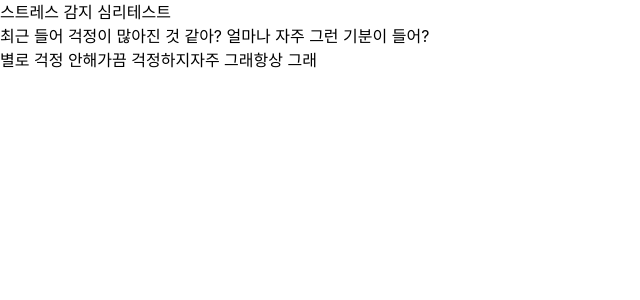
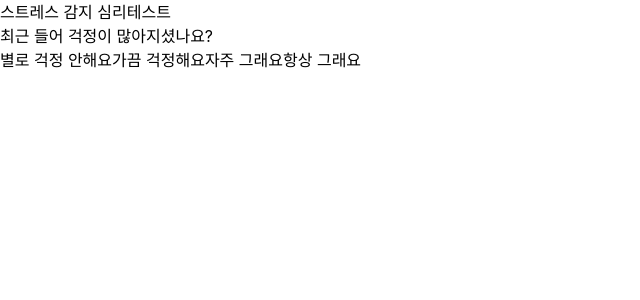
Before and after one commit to MJZ-Templates/ai-psychological-test, a Next.js app: page / in a window 1280 px wide. Shown: the top 300 px of the page, without its empty margins (0-640 px from the left). Built offline with nearby package versions, Linux system fonts and the light colour scheme.

Commit message:
[Chore] #3 - 질문지 변수명 변경

```diff
--- a/src/app/components/Question.tsx
+++ b/src/app/components/Question.tsx
@@ -4,7 +4,7 @@ interface QuestionProps {
     question: {
         text: string;
         options: string[];
-        hints: string[];
+        answers: string[];
     };
     handleAnswer: (answer: string) => void;
 }
@@ -24,15 +24,15 @@ const Question: React.FC<QuestionProps> = ({ question, handleAnswer }) => {
     }, [showHint]);
 
     const handleOptionClick = (option: string, index: number) => {
-        setHint(question.hints[index]);
+        setHint(question.answers[index]);
         setShowHint(true);
         handleAnswer(option);
     };
 
     return (
-        <div className="rounded p-6 min-h-screen flex flex-col items-center justify-center text-center">
-            <h2 className="text-3xl font-semibold text-white mb-6">{question.text}</h2>
-            <div className="flex flex-col w-full max-w-md">
+        <div className="rounded p-6 min-h-screen flex flex-col items-center justify-start text-center"> {/* justify-start로 변경 */}
+            <h2 className="text-3xl font-semibold text-white mb-6">{question.text}</h2> {/* h2를 div의 맨 위로 이동 */}
+            <div className="flex flex-col w-full max-w-md mt-20"> {/* margin-top을 추가하여 여백 설정 */}
                 {question.options.map((option, index) => (
                     <button
                         key={index}
--- a/src/app/components/questions.ts
+++ b/src/app/components/questions.ts
@@ -3,48 +3,48 @@
 interface Question {
     text: string;
     options: string[];
-    hints: string[];
+    answers: string[];
 }
 
 export const questions: Question[] = [
     {
-        text: '최근 들어 걱정이 많아진 것 같아? 얼마나 자주 그런 기분이 들어?',
-        options: ['별로 걱정 안해', '가끔 걱정하지', '자주 그래', '항상 그래'],
-        hints: ['괜찮은 편이야', '가끔 그럴 수 있지', '좀 신경 써야겠는걸?', '많이 힘들겠어'],
+        text: '최근 들어 걱정이 많아지셨나요?',
+        options: ['별로 걱정 안해요', '가끔 걱정해요', '자주 그래요', '항상 그래요'],
+        answers: ['괜찮은 편이에요', '가끔 그럴 수 있어요', '좀 신경 써야겠는데요', '많이 힘드시겠어요'],
     },
     {
-        text: '일을 하거나 공부할 때 집중하기가 힘든 적 있어? 얼마나 자주 그런 기분이 들어?',
-        options: ['항상 집중 잘해', '가끔 산만해지지', '자주 그래', '거의 항상 그래'],
-        hints: ['좋은 상태야', '보통 그럴 때 있지', '조금 신경 써야겠는걸?', '많이 신경 쓰이고 힘들겠어'],
+        text: '일을 하거나 공부할 때 집중하기가 힘든 적이 있나요?',
+        options: ['항상 집중 잘해요', '가끔 산만해져요', '자주 그래요', '거의 항상 그래요'],
+        answers: ['좋은 상태에요', '보통 그럴 때 있어요', '조금 신경 써야겠는데요', '많이 신경 쓰이고 힘드시겠어요'],
     },
     {
-        text: '밤에 잠을 잘 못 잤던 적이 있어? 얼마나 자주 그런 적이 있어?',
-        options: ['잘 자고 있어', '가끔 힘든 밤이 있어', '자주 그래', '거의 항상 그래'],
-        hints: ['편안한 상태야', '가끔 그럴 수 있지', '잠이 중요한데 신경 써볼까?', '잠을 못 자면 힘들겠어'],
+        text: '밤에 잠을 잘 못 잤던 적이 있나요?',
+        options: ['잘 자고 있어요', '가끔 힘든 밤이 있어요', '자주 그래요', '거의 항상 그래요'],
+        answers: ['편안한 상태에요', '가끔 그럴 수 있어요', '잠이 중요한데 신경 써볼까요?', '잠을 못 자면 힘드시겠어요'],
     },
     {
-        text: '감정이 오락가락해서 힘든 적 없어? 그런 적이 얼마나 자주 있어?',
-        options: ['감정이 안정적이야', '가끔 감정 기복이 있어', '자주 그래', '항상 그래'],
-        hints: ['무난한 상태야', '감정이란 게 원래 그래', '조금 신경 써야겠는걸?', '감정이 안정되지 않으면 힘들겠어'],
+        text: '감정이 오락가락해서 힘든 적이 있나요?',
+        options: ['감정이 안정적이에요', '가끔 감정 기복이 있어요', '자주 그래요', '항상 그래요'],
+        answers: ['무난한 상태에요', '감정이란 게 원래 그래요', '조금 신경 써야겠는데요', '감정이 안정되지 않으면 힘드시겠어요'],
     },
     {
-        text: '몸이 불편한 증상(두통, 소화 불량)이 생긴 적 있어? 얼마나 자주 그래?',
-        options: ['몸이 괜찮아', '가끔 불편해', '자주 그래', '항상 그래'],
-        hints: ['건강한 상태야', '가끔씩 몸이 그럴 수 있지', '건강에 신경 써야겠는걸?', '몸이 불편하면 많이 힘들겠어'],
+        text: '몸이 불편한 증상(두통, 소화 불량)이 생긴 적이 있나요?',
+        options: ['몸이 괜찮아요', '가끔 불편해요', '자주 그래요', '항상 그래요'],
+        answers: ['건강한 상태에요', '가끔씩 몸이 그럴 수 있어요', '건강에 신경 써야겠는데요', '몸이 불편하면 많이 힘드시겠어요'],
     },
     {
-        text: '요즘 재미있다고 느끼는 일이 얼마 없어졌어? 얼마나 자주 그런 기분인지 알려줘.',
-        options: ['늘 즐거워', '가끔 심심해', '자주 심심해', '거의 항상 그래'],
-        hints: ['좋은 상태야', '그럴 때도 있지', '재미있는 일을 찾으려 노력해볼까?', '즐거움을 찾기 힘들다면 힘들겠어'],
+        text: '요즘 재미있다고 느끼는 일이 별로 없으신가요?',
+        options: ['늘 즐거워요', '가끔 심심해요', '자주 심심해요', '거의 항상 그래요'],
+        answers: ['좋은 상태에요', '그럴 때도 있어요', '재미있는 일을 찾으려 노력해볼까요?', '즐거움을 찾기 힘들다면 힘드시겠어요'],
     },
     {
-        text: '사람들과 어울리고 싶지 않다고 느낀 적 있어? 그런 적이 얼마나 자주 있어?',
-        options: ['사람들과 잘 어울려', '가끔 혼자 있고 싶어', '자주 혼자 있고 싶어', '거의 항상 그래'],
-        hints: ['좋은 사회적 관계야', '혼자만의 시간도 필요하지', '사회적 관계에 신경 좀 써볼까?', '사람들과 어울리지 않으면 외로울 수 있어'],
+        text: '사람들과 어울리고 싶지 않다고 느낀 적이 있나요?',
+        options: ['사람들과 잘 어울려요', '가끔 혼자 있고 싶어요', '자주 혼자 있고 싶어요', '거의 항상 그래요'],
+        answers: ['좋은 사회적 관계에요', '혼자만의 시간도 필요하지요', '사회적 관계에 신경 좀 써볼까요?', '사람들과 어울리지 않으면 외로우실 수 있어요'],
     },
     {
-        text: '뭐든 쉽게 짜증이 나거나 화가 났던 적 있어? 얼마나 자주 그런 적이 있어?',
-        options: ['거의 없어', '가끔 그랬어', '자주 그랬어', '거의 항상 그래'],
-        hints: ['평온한 상태야', '가끔 그럴 수 있지', '마음을 좀 다스릴 필요가 있겠어', '짜증이나 화가 나면 힘들겠어'],
+        text: '뭐든 쉽게 짜증이 나거나 화가 나신 적이 있나요?',
+        options: ['거의 없어요', '가끔 그랬어요', '자주 그랬어요', '거의 항상 그래요'],
+        answers: ['평온한 상태에요', '가끔 그럴 수 있지요', '마음을 좀 다스릴 필요가 있겠어요', '짜증이나 화가 나면 힘드시겠어요'],
     },
 ];
```
